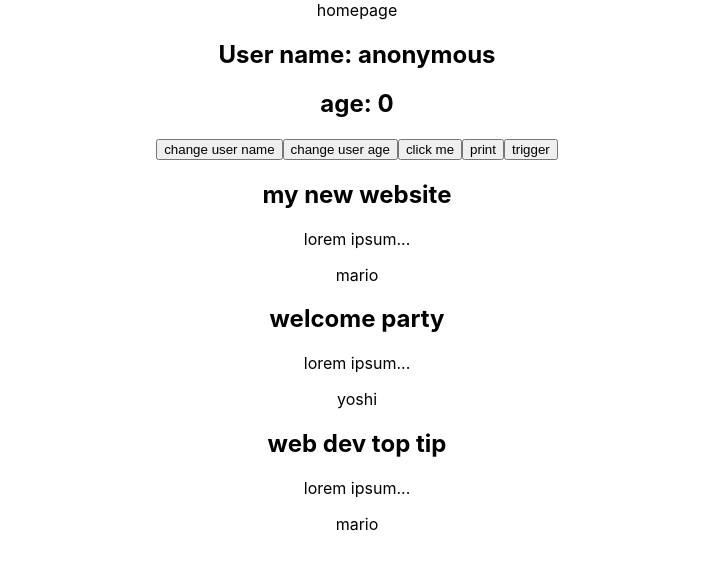
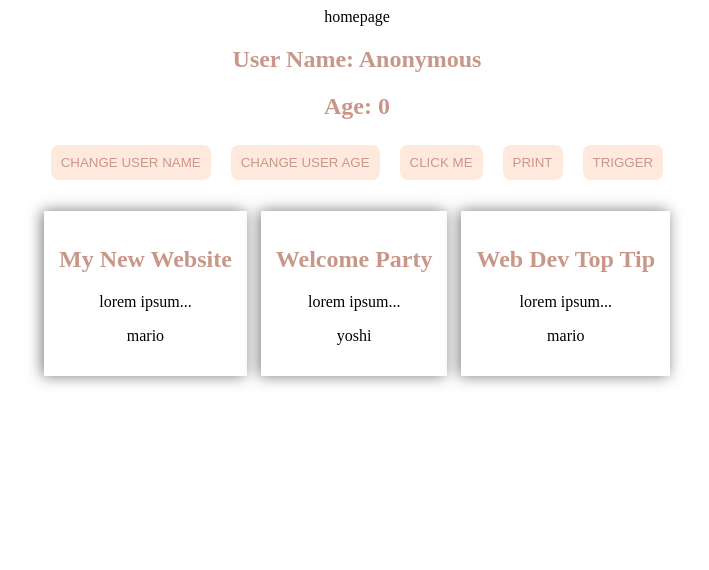
Before and after one commit to Ma9da/react-practicing, a React (Create React App) app: page / in a window 1280 px wide. Shown: the top 570 px of the page, without its empty margins (283-992 px from the left). Built offline with nearby package versions, Linux system fonts and the light colour scheme.

Commit message:
added: simple styling

```diff
--- a/src/index.css
+++ b/src/index.css
@@ -1,13 +1,41 @@
-body {
-  margin: 0;
-  font-family: -apple-system, BlinkMacSystemFont, 'Segoe UI', 'Roboto', 'Oxygen',
-    'Ubuntu', 'Cantarell', 'Fira Sans', 'Droid Sans', 'Helvetica Neue',
-    sans-serif;
-  -webkit-font-smoothing: antialiased;
-  -moz-osx-font-smoothing: grayscale;
+button{
+  border: none;
+  background: #ffe9dc;
+  padding: 0.625rem;
+  margin: 0.3125rem 0.625rem;
+  border-radius: 8px;
+  color: #c99789;
+  text-transform: uppercase;
+  -webkit-border-radius: 8px;
+  -moz-border-radius: 8px;
+  -ms-border-radius: 8px;
+  -o-border-radius: 8px;
 }
-
-code {
-  font-family: source-code-pro, Menlo, Monaco, Consolas, 'Courier New',
-    monospace;
+button:hover{
+  transform: scale(1.2);
+  -webkit-transform: scale(1.2);
+  -moz-transform: scale(1.2);
+  -ms-transform: scale(1.2);
+  -o-transform: scale(1.2);
 }
+button:active{
+  color: #ffe9dc;
+  background: #c99789;
+}
+h2{
+  color: 	#c99789;
+  text-transform: capitalize;
+}
+.blog{
+  box-shadow: -2px 0px 14px #7a7a7a;
+  padding: 0.9375rem;
+  margin: 1.625rem 0.4375rem;
+  display: inline-block;
+}
+.blog:hover{
+  transform: scale(1.1);
+  -webkit-transform: scale(1.1);
+  -moz-transform: scale(1.1);
+  -ms-transform: scale(1.1);
+  -o-transform: scale(1.1);
+}
```
